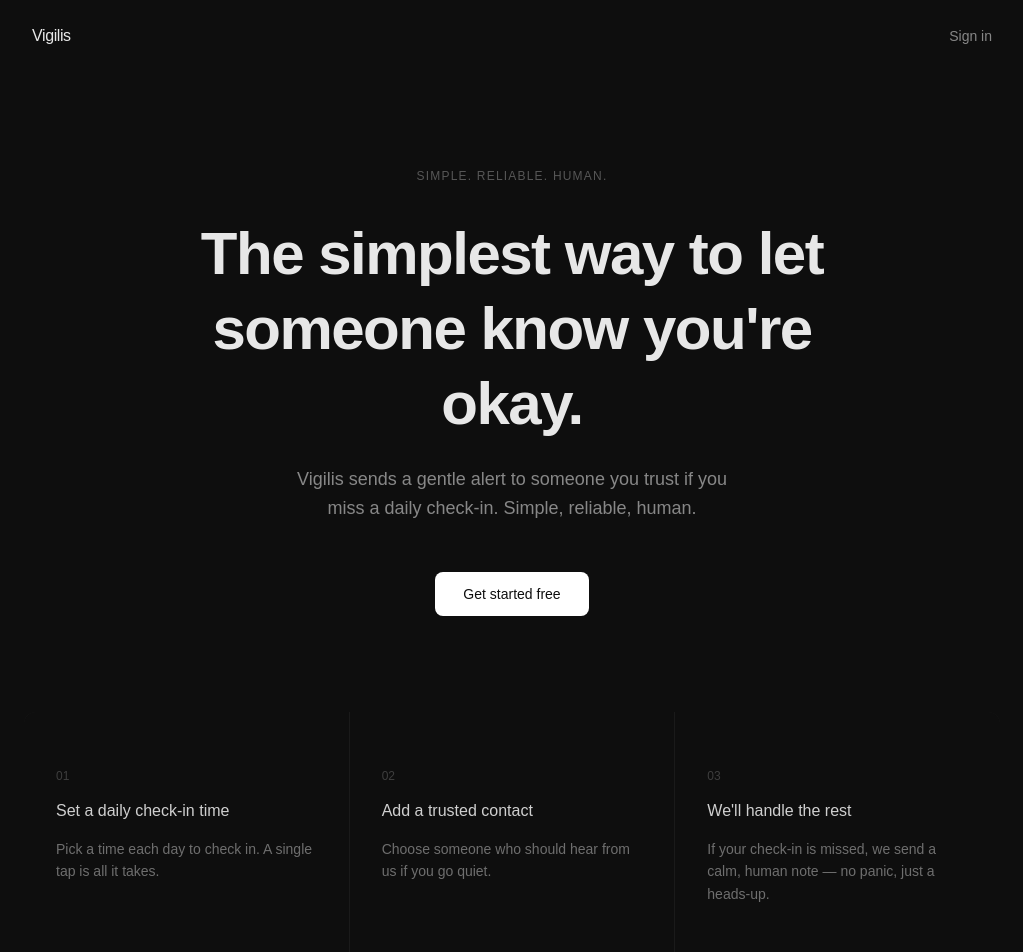
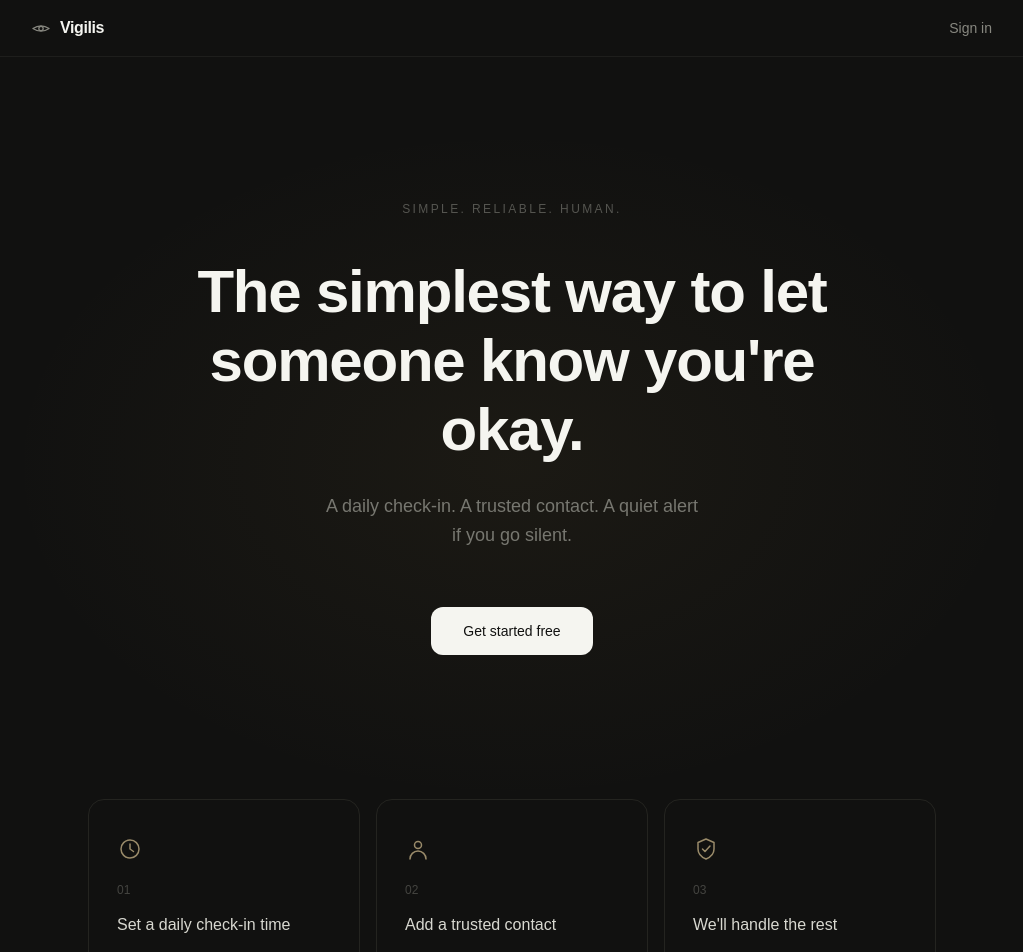
Before and after one commit to xThursday6/Vigilis, a Next.js app: page / in a window 1280 px wide. Shown: the top 952 px of the page, without its empty margins (128-1151 px from the left). Built offline with nearby package versions, Linux system fonts and the light colour scheme.

Commit message:
landing page polish - remove dot grid, align nav with dashboard style

```diff
--- a/app/account/page.tsx
+++ b/app/account/page.tsx
@@ -13,14 +13,14 @@ export default async function AccountPage() {
   if (!user) redirect('/login')
 
   return (
-    <div className="min-h-screen bg-[#0e0e0e]">
+    <div className="min-h-screen bg-[#FAFAF9]">
       {/* Nav */}
-      <nav className="border-b border-white/5">
+      <nav className="bg-white border-b border-[#eeeee9]">
         <div className="max-w-3xl mx-auto px-6 h-14 flex items-center justify-between">
-          <span className="text-white/90 font-medium tracking-tight">Vigilis</span>
+          <span className="text-[#1a1a17] font-semibold tracking-tight">Vigilis</span>
           <Link
             href="/dashboard"
-            className="text-sm text-white/40 hover:text-white/70 transition-colors"
+            className="text-sm text-[#9e9e92] hover:text-[#1a1a17] transition-colors"
           >
             Dashboard
           </Link>
@@ -28,24 +28,24 @@ export default async function AccountPage() {
       </nav>
 
       <div className="max-w-3xl mx-auto px-6 py-12">
-        <p className="text-xs text-white/30 mb-10">{user.email}</p>
+        <p className="text-xs text-[#b0b0a4] mb-10">{user.email}</p>
 
         {/* Change password */}
         <section className="mb-12">
-          <h2 className="text-xs font-medium tracking-widest uppercase text-white/30 mb-5">
+          <h2 className="text-[11px] font-semibold tracking-widest uppercase text-[#b0b0a4] mb-5">
             Change password
           </h2>
-          <div className="rounded-xl border border-white/8 bg-white/[0.03] px-6 py-6">
+          <div className="rounded-2xl border border-[#e6e6df] bg-white shadow-[0_1px_3px_rgba(0,0,0,0.05)] px-6 py-7">
             <ChangePasswordForm />
           </div>
         </section>
 
         {/* Danger zone */}
         <section>
-          <h2 className="text-xs font-medium tracking-widest uppercase text-red-500/40 mb-5">
+          <h2 className="text-[11px] font-semibold tracking-widest uppercase text-red-400/70 mb-5">
             Danger zone
           </h2>
-          <div className="rounded-xl border border-red-500/10 bg-red-500/[0.02] px-6 py-6">
+          <div className="rounded-2xl border border-red-100 bg-[#fff8f8] px-6 py-7">
             <DeleteAccountSection />
           </div>
         </section>
--- a/app/dashboard/CheckInButton.tsx
+++ b/app/dashboard/CheckInButton.tsx
@@ -17,7 +17,7 @@ export default function CheckInButton({ switchId }: { switchId: string }) {
           router.refresh()
         })
       }
-      className="shrink-0 rounded-lg border border-emerald-500/30 px-3 py-1.5 text-xs font-medium text-emerald-400 hover:bg-emerald-500/10 disabled:opacity-40 transition-colors"
+      className="shrink-0 rounded-lg bg-[#f0faf4] border border-[#c6eed6] px-3.5 py-1.5 text-xs font-medium text-[#2d7a4f] hover:bg-[#e4f7ec] disabled:opacity-40 transition-colors"
     >
       {isPending ? 'Checking in…' : 'Check in'}
     </button>
--- a/app/dashboard/page.tsx
+++ b/app/dashboard/page.tsx
@@ -39,22 +39,22 @@ export default async function DashboardPage() {
   const hasSwitches = switches && switches.length > 0
 
   return (
-    <div className="min-h-screen bg-[#0e0e0e]">
+    <div className="min-h-screen bg-[#FAFAF9]">
       {/* Nav */}
-      <nav className="border-b border-white/5">
+      <nav className="bg-white border-b border-[#eeeee9]">
         <div className="max-w-3xl mx-auto px-6 h-14 flex items-center justify-between">
-          <span className="text-white/90 font-medium tracking-tight">Vigilis</span>
+          <span className="text-[#1a1a17] font-semibold tracking-tight">Vigilis</span>
           <div className="flex items-center gap-6">
             <Link
               href="/account"
-              className="text-sm text-white/40 hover:text-white/70 transition-colors"
+              className="text-sm text-[#9e9e92] hover:text-[#1a1a17] transition-colors"
             >
               Account
             </Link>
             <form action={logout}>
               <button
                 type="submit"
-                className="text-sm text-white/40 hover:text-white/70 transition-colors"
+                className="text-sm text-[#9e9e92] hover:text-[#1a1a17] transition-colors"
               >
                 Sign out
               </button>
@@ -64,13 +64,13 @@ export default async function DashboardPage() {
       </nav>
 
       <div className="max-w-3xl mx-auto px-6 py-12">
-        <p className="text-xs text-white/30 mb-10">{user.email}</p>
+        <p className="text-xs text-[#b0b0a4] mb-10">{user.email}</p>
 
         {hasSwitches ? (
           <>
             {/* Switches list */}
             <section className="mb-14">
-              <h2 className="text-xs font-medium tracking-widest uppercase text-white/30 mb-5">
+              <h2 className="text-[11px] font-semibold tracking-widest uppercase text-[#b0b0a4] mb-5">
                 Your switches
               </h2>
               <SwitchesList switches={switches!} lastCheckin={lastCheckin} />
@@ -78,16 +78,16 @@ export default async function DashboardPage() {
 
             {/* Add another switch */}
             <section className="mb-16">
-              <h2 className="text-xs font-medium tracking-widest uppercase text-white/30 mb-5">
+              <h2 className="text-[11px] font-semibold tracking-widest uppercase text-[#b0b0a4] mb-5">
                 Add a switch
               </h2>
               <CreateSwitchForm />
             </section>
 
             {/* Upgrade nudge */}
-            <p className="text-xs text-white/20">
+            <p className="text-xs text-[#c0c0b4]">
               Want SMS backup alerts and more?{' '}
-              <Link href="/pricing" className="text-white/40 hover:text-white/60 transition-colors">
+              <Link href="/pricing" className="text-[#9e9e92] hover:text-[#1a1a17] transition-colors">
                 Upgrade to Pro →
               </Link>
             </p>
@@ -96,8 +96,10 @@ export default async function DashboardPage() {
           <>
             {/* First-time welcome */}
             <div className="mb-10">
-              <h1 className="text-2xl font-semibold text-white/90 mb-3">Welcome to Vigilis.</h1>
-              <p className="text-sm text-white/40 leading-relaxed max-w-md">
+              <h1 className="text-2xl font-semibold text-[#1a1a17] mb-3 tracking-tight">
+                Welcome to Vigilis.
+              </h1>
+              <p className="text-sm text-[#9e9e92] leading-relaxed max-w-md">
                 Let&apos;s set up your first check-in. Pick a time each day, add someone to notify,
                 and you&apos;re done.
               </p>
--- a/app/page.tsx
+++ b/app/page.tsx
@@ -1,78 +1,187 @@
 import Link from 'next/link'
+
+// ── Inline SVG components ──────────────────────────────────────────────────────
+
+function LogoMark() {
+  return (
+    <svg
+      width="18"
+      height="13"
+      viewBox="0 0 20 14"
+      fill="none"
+      stroke="currentColor"
+      strokeWidth="1.4"
+      strokeLinecap="round"
+      strokeLinejoin="round"
+      className="text-[#888880]"
+      aria-hidden="true"
+    >
+      {/* Eye outline — almond path */}
+      <path d="M1 7 Q10 1 19 7 Q10 13 1 7 Z" />
+      {/* Iris */}
+      <circle cx="10" cy="7" r="2.4" />
+    </svg>
+  )
+}
+
+function ClockIcon() {
+  return (
+    <svg
+      width="26"
+      height="26"
+      viewBox="0 0 26 26"
+      fill="none"
+      stroke="currentColor"
+      strokeWidth="1.5"
+      strokeLinecap="round"
+      strokeLinejoin="round"
+      className="text-[#9a8b6a]"
+      aria-hidden="true"
+    >
+      <circle cx="13" cy="13" r="9" />
+      <polyline points="13,8 13,13 16.5,15.5" />
+    </svg>
+  )
+}
+
+function PersonIcon() {
+  return (
+    <svg
+      width="26"
+      height="26"
+      viewBox="0 0 26 26"
+      fill="none"
+      stroke="currentColor"
+      strokeWidth="1.5"
+      strokeLinecap="round"
+      strokeLinejoin="round"
+      className="text-[#9a8b6a]"
+      aria-hidden="true"
+    >
+      <circle cx="13" cy="9" r="3.5" />
+      <path d="M5 23c0-4.4 3.6-8 8-8s8 3.6 8 8" />
+    </svg>
+  )
+}
+
+function ShieldIcon() {
+  return (
+    <svg
+      width="26"
+      height="26"
+      viewBox="0 0 26 26"
+      fill="none"
+      stroke="currentColor"
+      strokeWidth="1.5"
+      strokeLinecap="round"
+      strokeLinejoin="round"
+      className="text-[#9a8b6a]"
+      aria-hidden="true"
+    >
+      <path d="M13 3 L21 6.5 V13 C21 17.6 17.5 21.2 13 23 C8.5 21.2 5 17.6 5 13 V6.5 Z" />
+      <polyline points="9.5,13 12,15.5 17,10" />
+    </svg>
+  )
+}
+
+// ── Feature card data ──────────────────────────────────────────────────────────
+
+const features = [
+  {
+    step: '01',
+    icon: <ClockIcon />,
+    title: 'Set a daily check-in time',
+    body: 'Pick a time each day to check in. A single tap is all it takes.',
+  },
+  {
+    step: '02',
+    icon: <PersonIcon />,
+    title: 'Add a trusted contact',
+    body: 'Choose someone who should hear from us if you go quiet.',
+  },
+  {
+    step: '03',
+    icon: <ShieldIcon />,
+    title: "We'll handle the rest",
+    body: 'If your check-in is missed, we send a calm, human note — no panic, just a heads-up.',
+  },
+]
+
+// ── Page ──────────────────────────────────────────────────────────────────────
 
 export default function Home() {
   return (
-    <main className="min-h-screen bg-[#0e0e0e] flex flex-col">
+    <main className="min-h-screen bg-[#111110] flex flex-col relative overflow-hidden">
+
       {/* Nav */}
-      <nav className="flex items-center justify-between px-8 py-6 max-w-5xl mx-auto w-full">
-        <span className="text-white/90 font-medium tracking-tight">Vigilis</span>
-        <Link
-          href="/login"
-          className="text-sm text-white/50 hover:text-white/80 transition-colors"
-        >
-          Sign in
-        </Link>
+      <nav className="relative border-b border-[#1e1e1c]">
+        <div className="flex items-center justify-between px-8 h-14 max-w-5xl mx-auto w-full">
+          <span className="flex items-center gap-2.5 text-[#f5f5f0] font-semibold tracking-tight">
+            <LogoMark />
+            Vigilis
+          </span>
+          <Link
+            href="/login"
+            className="text-sm text-[#888880] hover:text-[#c8c8c0] transition-colors"
+          >
+            Sign in
+          </Link>
+        </div>
       </nav>
 
       {/* Hero */}
-      <section className="flex-1 flex flex-col items-center justify-center px-6 text-center py-24">
-        <p className="text-xs font-medium tracking-widest uppercase text-white/30 mb-8">
+      <section className="relative flex-1 flex flex-col items-center justify-center px-6 text-center py-28 sm:py-36">
+        {/* Warm radial glow behind the headline */}
+        <div
+          className="absolute inset-0 pointer-events-none"
+          style={{
+            background:
+              'radial-gradient(ellipse 720px 480px at 50% 55%, rgba(175, 145, 75, 0.065) 0%, transparent 70%)',
+          }}
+        />
+
+        <p className="relative text-xs font-medium tracking-[0.2em] uppercase text-[#555550] mb-10">
           Simple. Reliable. Human.
         </p>
-        <h1 className="text-4xl sm:text-5xl md:text-6xl font-semibold text-white/90 leading-tight max-w-2xl mb-6 tracking-tight">
-          The simplest way to let someone know you're okay.
+        <h1 className="relative text-4xl sm:text-5xl md:text-[3.75rem] font-semibold text-[#f5f5f0] leading-[1.15] max-w-2xl mb-7 tracking-[-0.02em]">
+          The simplest way to let someone know you&apos;re okay.
         </h1>
-        <p className="text-lg text-white/50 max-w-md mb-12 leading-relaxed">
-          Vigilis sends a gentle alert to someone you trust if you miss a daily
-          check-in. Simple, reliable, human.
+        <p className="relative text-lg text-[#777770] max-w-sm mb-14 leading-relaxed">
+          A daily check-in. A trusted contact. A quiet alert if you go silent.
         </p>
         <Link
           href="/signup"
-          className="inline-block bg-white text-[#0e0e0e] text-sm font-medium px-7 py-3 rounded-lg hover:bg-white/90 transition-colors"
+          className="relative inline-block bg-[#f5f5f0] text-[#111110] text-sm font-medium px-8 py-3.5 rounded-xl hover:bg-white transition-colors"
         >
           Get started free
         </Link>
       </section>
 
       {/* Features */}
-      <section className="max-w-5xl mx-auto w-full px-6 pb-32">
-        <div className="grid sm:grid-cols-3 gap-px bg-white/5 rounded-xl overflow-hidden">
-          {[
-            {
-              step: '01',
-              title: 'Set a daily check-in time',
-              body: 'Pick a time each day to check in. A single tap is all it takes.',
-            },
-            {
-              step: '02',
-              title: 'Add a trusted contact',
-              body: 'Choose someone who should hear from us if you go quiet.',
-            },
-            {
-              step: '03',
-              title: "We'll handle the rest",
-              body: 'If your check-in is missed, we send a calm, human note — no panic, just a heads-up.',
-            },
-          ].map(({ step, title, body }) => (
+      <section className="relative max-w-4xl mx-auto w-full px-6 pb-36">
+        <div className="grid sm:grid-cols-3 gap-4">
+          {features.map(({ step, icon, title, body }) => (
             <div
               key={step}
-              className="bg-[#0e0e0e] px-8 py-14 flex flex-col gap-4"
+              className="rounded-2xl border border-[#242420] px-7 py-9 flex flex-col gap-4"
             >
-              <span className="text-xs font-medium tabular-nums text-white/20">
+              {/* Icon */}
+              <div className="mb-1">{icon}</div>
+              <span className="text-xs font-medium tabular-nums text-[#444440]">
                 {step}
               </span>
-              <h3 className="text-white/80 font-medium text-base leading-snug">
+              <h3 className="text-[#d8d8d0] font-medium text-base leading-snug">
                 {title}
               </h3>
-              <p className="text-sm text-white/40 leading-relaxed">{body}</p>
+              <p className="text-sm text-[#666660] leading-relaxed">{body}</p>
             </div>
           ))}
         </div>
       </section>
 
       {/* Footer */}
-      <footer className="border-t border-white/5 px-8 py-6">
-        <p className="text-center text-xs text-white/20">
+      <footer className="relative border-t border-[#1e1e1c] px-8 py-7">
+        <p className="text-center text-xs text-[#444440]">
           © {new Date().getFullYear()} Vigilis
         </p>
       </footer>
```
Also changed, not shown: app/account/ChangePasswordForm.tsx (+5 -7 lines), app/account/DeleteAccountSection.tsx (+7 -7 lines), app/dashboard/CreateSwitchForm.tsx (+14 -14 lines), app/dashboard/SwitchCard.tsx (+42 -40 lines).
